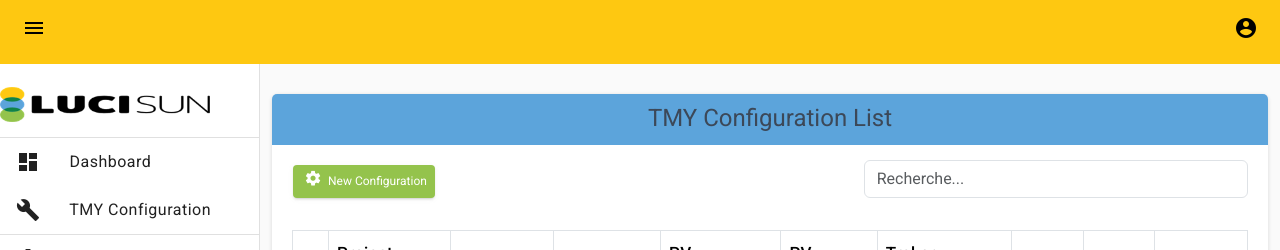
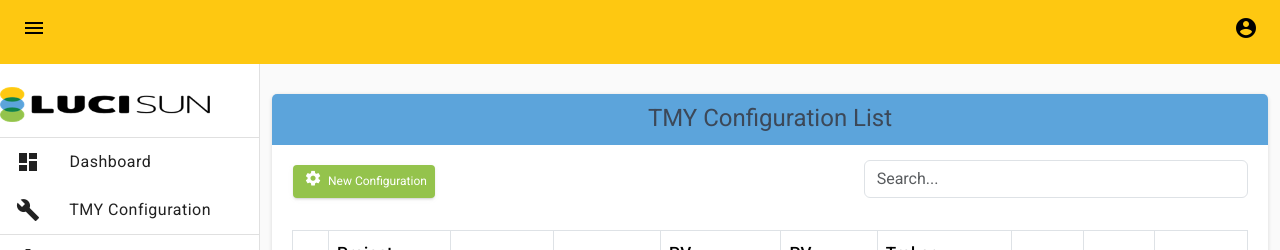
Before and after one commit to nguepigit2020/tmyApp, an Angular app: page /tmyconf in a window 1280 px wide. Shown: the top 250 px of the page. Built offline with nearby package versions, Linux system fonts and the light colour scheme; no server answers.

Commit message:
From windows

```diff
--- a/src/app/modules/tmyconf/tmyconf.component.html
+++ b/src/app/modules/tmyconf/tmyconf.component.html
@@ -16,7 +16,7 @@
         </div>
         <div class="col-4"></div>
         <div class="col-5">
-          <input type="text" class="form-control mb-4" placeholder="Recherche..." name="Search"
+          <input type="text" class="form-control mb-4" placeholder="Search..." name="Search"
             [(ngModel)]="searchTmyConfig">
         </div>
 
```
